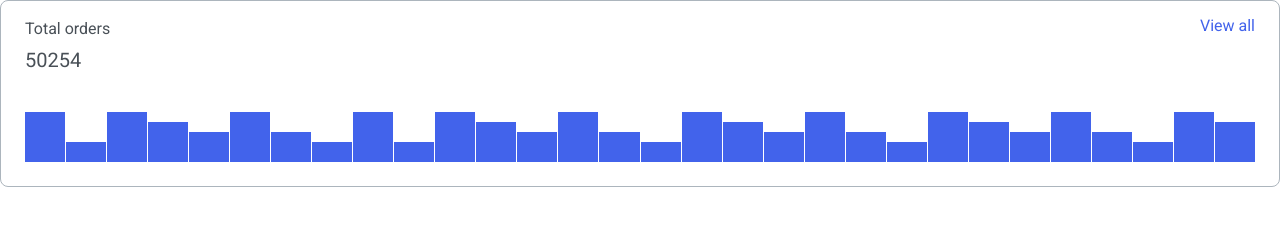
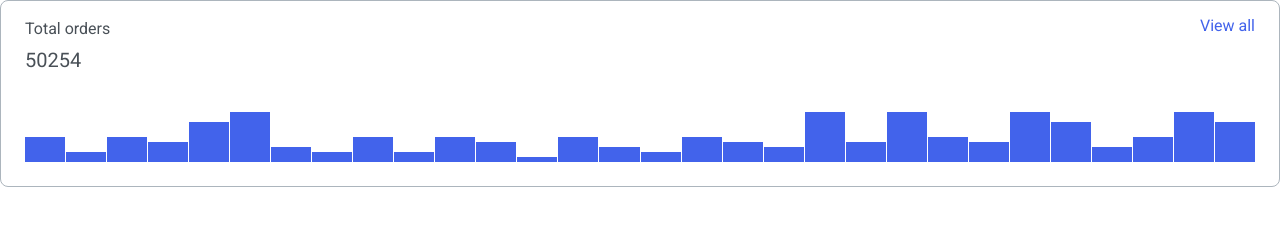
Before and after one commit to nataliya-toumarkin/htmlcss-20220317_nataliya-toumarkin, a website: page 04-lection2/01-histogram/index.html in a window 1280 px wide. Drawn offline with Linux system fonts and the light colour scheme.

Commit message:
Height fix

```diff
--- a/04-lection2/01-histogram/index.html
+++ b/04-lection2/01-histogram/index.html
@@ -16,36 +16,36 @@
             </div>
 
             <div class="chart__bar">
-                <div class="chart__bar-item" style="height: 5rem;"></div>
-                <div class="chart__bar-item" style="height: 2rem;"></div>
-                <div class="chart__bar-item" style="height: 5rem;"></div>
-                <div class="chart__bar-item" style="height: 4rem;"></div>
-                <div class="chart__bar-item" style="height: 3rem;"></div>
-                <div class="chart__bar-item" style="height: 5rem;"></div>
-                <div class="chart__bar-item" style="height: 3rem;"></div>
-                <div class="chart__bar-item" style="height: 2rem;"></div>
-                <div class="chart__bar-item" style="height: 5rem;"></div>
-                <div class="chart__bar-item" style="height: 2rem;"></div>
-                <div class="chart__bar-item" style="height: 5rem;"></div>
-                <div class="chart__bar-item" style="height: 4rem;"></div>
-                <div class="chart__bar-item" style="height: 3rem;"></div>
-                <div class="chart__bar-item" style="height: 5rem;"></div>
-                <div class="chart__bar-item" style="height: 3rem;"></div>
-                <div class="chart__bar-item" style="height: 2rem;"></div>
-                <div class="chart__bar-item" style="height: 5rem;"></div>
-                <div class="chart__bar-item" style="height: 4rem;"></div>
-                <div class="chart__bar-item" style="height: 3rem;"></div>
-                <div class="chart__bar-item" style="height: 5rem;"></div>
-                <div class="chart__bar-item" style="height: 3rem;"></div>
-                <div class="chart__bar-item" style="height: 2rem;"></div>
-                <div class="chart__bar-item" style="height: 5rem;"></div>
-                <div class="chart__bar-item" style="height: 4rem;"></div>
-                <div class="chart__bar-item" style="height: 3rem;"></div>
-                <div class="chart__bar-item" style="height: 5rem;"></div>
-                <div class="chart__bar-item" style="height: 3rem;"></div>
-                <div class="chart__bar-item" style="height: 2rem;"></div>
-                <div class="chart__bar-item" style="height: 5rem;"></div>
-                <div class="chart__bar-item" style="height: 4rem;"></div>
+                <div class="chart__bar-item" style="height: 50%;"></div>
+                <div class="chart__bar-item" style="height: 20%;"></div>
+                <div class="chart__bar-item" style="height: 50%;"></div>
+                <div class="chart__bar-item" style="height: 40%;"></div>
+                <div class="chart__bar-item" style="height: 80%;"></div>
+                <div class="chart__bar-item" style="height: 100%;"></div>
+                <div class="chart__bar-item" style="height: 30%;"></div>
+                <div class="chart__bar-item" style="height: 20%;"></div>
+                <div class="chart__bar-item" style="height: 50%;"></div>
+                <div class="chart__bar-item" style="height: 20%;"></div>
+                <div class="chart__bar-item" style="height: 50%;"></div>
+                <div class="chart__bar-item" style="height: 40%;"></div>
+                <div class="chart__bar-item" style="height: 10%;"></div>
+                <div class="chart__bar-item" style="height: 50%;"></div>
+                <div class="chart__bar-item" style="height: 30%;"></div>
+                <div class="chart__bar-item" style="height: 20%;"></div>
+                <div class="chart__bar-item" style="height: 50%;"></div>
+                <div class="chart__bar-item" style="height: 40%;"></div>
+                <div class="chart__bar-item" style="height: 30%;"></div>
+                <div class="chart__bar-item" style="height: 100%;"></div>
+                <div class="chart__bar-item" style="height: 40%;"></div>
+                <div class="chart__bar-item" style="height: 100%;"></div>
+                <div class="chart__bar-item" style="height: 50%;"></div>
+                <div class="chart__bar-item" style="height: 40%;"></div>
+                <div class="chart__bar-item" style="height: 100%;"></div>
+                <div class="chart__bar-item" style="height: 80%;"></div>
+                <div class="chart__bar-item" style="height: 30%;"></div>
+                <div class="chart__bar-item" style="height: 50%;"></div>
+                <div class="chart__bar-item" style="height: 100%;"></div>
+                <div class="chart__bar-item" style="height: 80%;"></div>
             </div>
         </div><!--- /chart --->
     </body>
```
